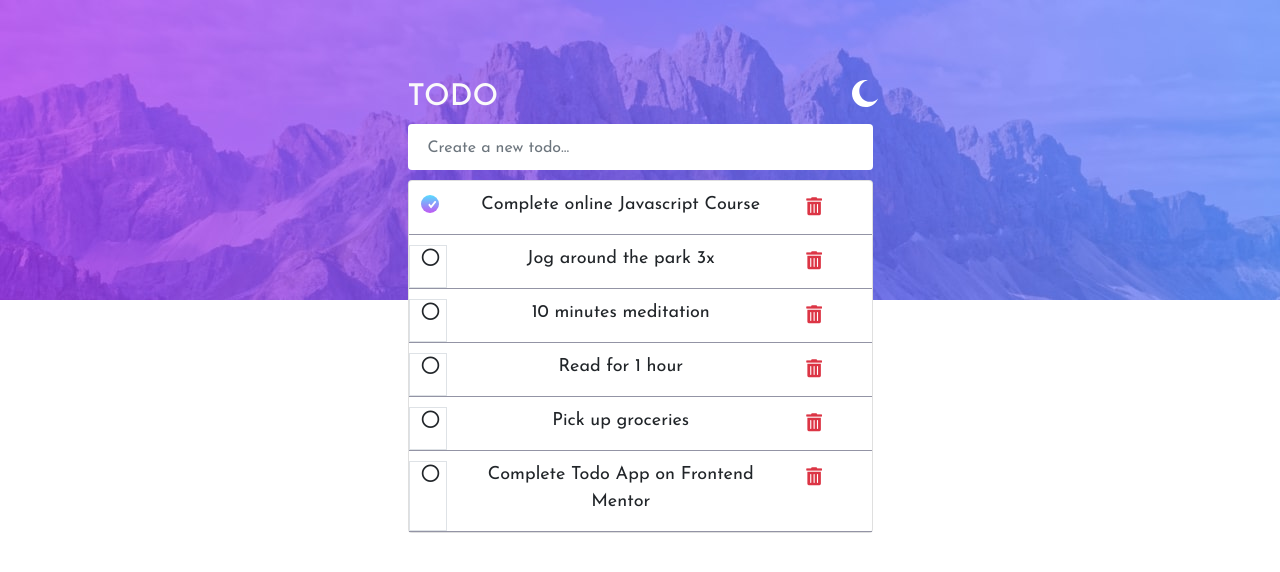
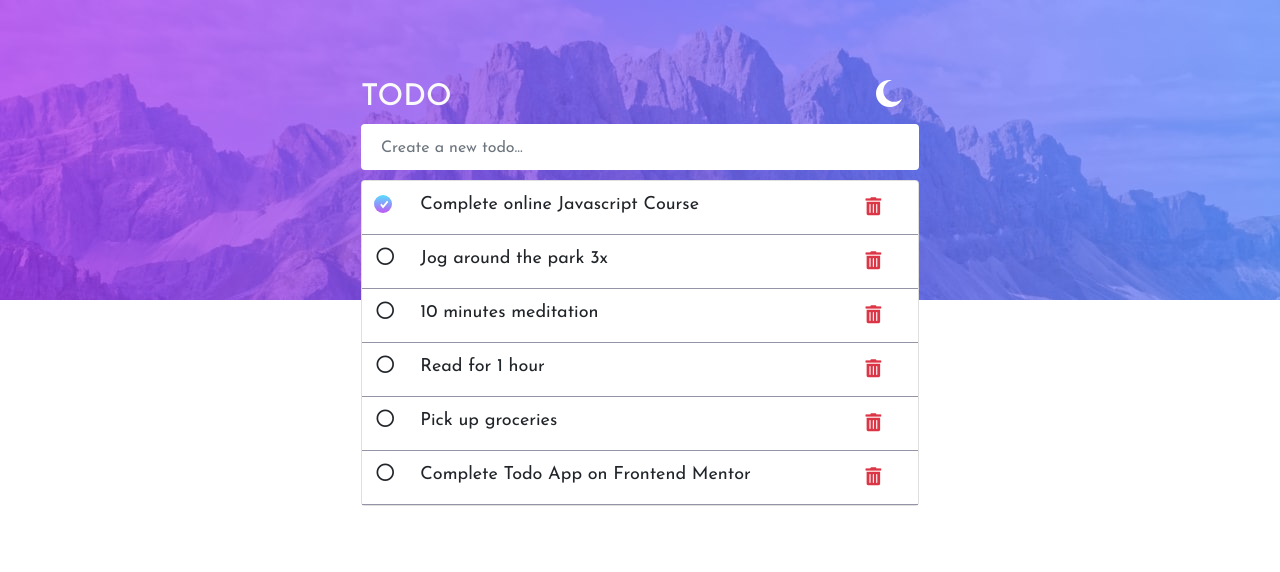
Before and after one commit to Amakoye/todo-app-main, a React (Create React App) app: page / in a window 1280 px wide. Shown: the top 572 px of the page. Built offline with nearby package versions, Linux system fonts and the light colour scheme.

Commit message:
updating UI

```diff
--- a/src/components/Header.js
+++ b/src/components/Header.js
@@ -4,7 +4,7 @@ import moon from "../images/icon-moon.svg";
 
 const Header = () => {
   return (
-    <div className="app-header col-md-5 mx-auto">
+    <div className="app-header col-md-6 mx-auto">
       <h1 className="header-title">TODO</h1>
 
       <img className="toggle-light" src={moon} alt="" />
--- a/src/components/NewTodo.js
+++ b/src/components/NewTodo.js
@@ -2,7 +2,7 @@ import React from "react";
 
 const NewTodo = () => {
   return (
-    <div className="col-md-5 mx-auto">
+    <div className="col-md-6 mx-auto">
       <form className="form new-todo ">
         <input
           type="text"
--- a/src/components/TodoItem.js
+++ b/src/components/TodoItem.js
@@ -16,7 +16,7 @@ const TodoItem = ({ todo }) => {
             <div className="col-9 todo-content">
               <p>{title}</p>
             </div>
-            <div className=" col-1 todo-delete mt-1 ml-4">
+            <div className=" col-1 todo-delete mt-1">
               <i className="fas fa-trash-alt text-danger"></i>
             </div>
           </div>
@@ -24,7 +24,7 @@ const TodoItem = ({ todo }) => {
       ) : (
         <div className="todo-item container">
           <div className="row">
-            <div className="col-1 ml-2 border">
+            <div className="col-1 ml-2">
               <div className="todo-icon-unchecked ">
                 <i className="far fa-circle fa-1x"></i>
               </div>
@@ -33,7 +33,7 @@ const TodoItem = ({ todo }) => {
             <div className="col-9 todo-content">
               <p>{title}</p>
             </div>
-            <div className=" col-1 todo-delete mt-1 ml-4">
+            <div className=" col-1 todo-delete mt-1">
               <i className="fas fa-trash-alt text-danger"></i>
             </div>
           </div>
--- a/src/components/Todos.js
+++ b/src/components/Todos.js
@@ -3,7 +3,7 @@ import TodoItem from "./TodoItem";
 
 const Todos = ({ todos }) => {
   return (todos !== null && todos.length) > 0 ? (
-    <div className="card todos col-md-5 mx-auto">
+    <div className="card todos col-md-6 mx-auto">
       {todos.map((todoItem) => {
         return <TodoItem key={todoItem.title} todo={todoItem} />;
       })}
--- a/src/index.css
+++ b/src/index.css
@@ -67,9 +67,17 @@ body {
   height: 9px;
   border-radius: 50%;
   margin-top: 0px;
-  margin-left: 5px;
+  margin-left: 2px;
   margin-bottom: 10px;
   /* margin: 0 5px 0 5px; */
+}
+
+.todo-content {
+  text-align: left;
+}
+
+.todo-delete {
+  margin-left: 25px;
 }
 
 .input-focus:focus {
```
